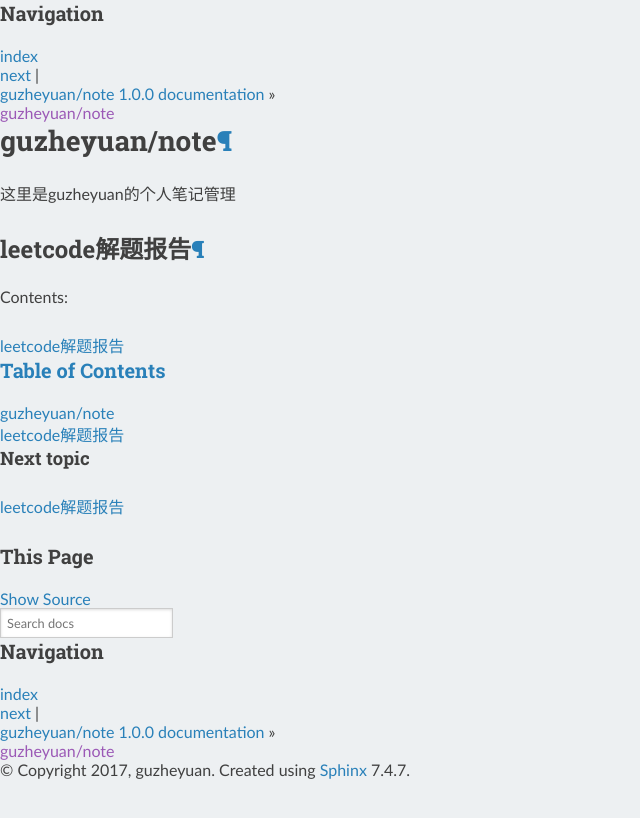
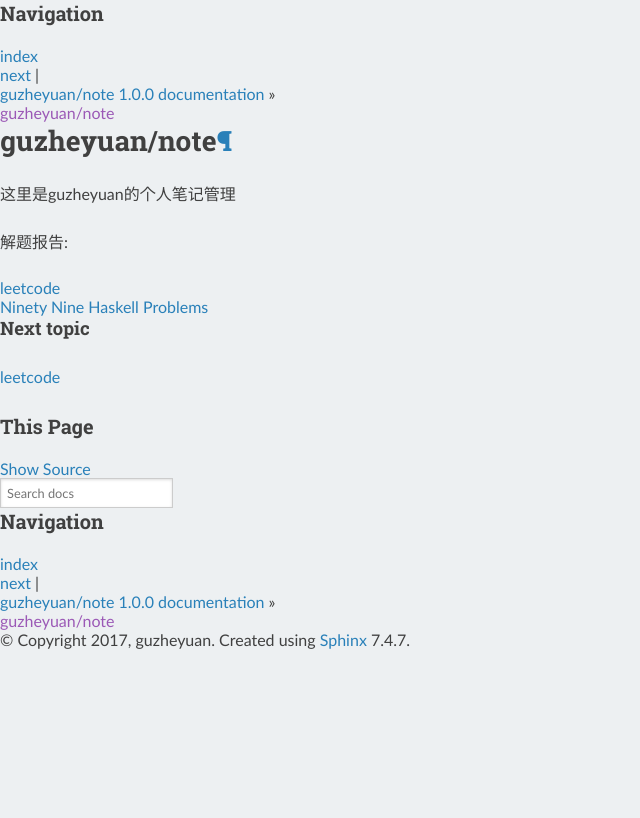
Before and after one commit to guzheyuan/note, a Sphinx documentation site: the page built from source/index.rst, in a window 1280 px wide. Shown: the top 818 px of the page, without its empty margins (0-640 px from the left). Built offline with Sphinx 7.4.7 and the Read the Docs theme 2.0.0, drawn with Linux system fonts in a browser that asks for light colours.

Commit message:
[source] update sth

```diff
--- a/source/index.rst
+++ b/source/index.rst
@@ -3,11 +3,9 @@ guzheyuan/note
 这里是guzheyuan的个人笔记管理
 
 
-leetcode解题报告
--------------------------------
-
 .. toctree::
    :maxdepth: 1
-   :caption: Contents:
+   :caption: 解题报告:
 
    leetcode/index.rst
+   ninety-nine-haskell-problems/index.rst
--- a/source/leetcode/index.rst
+++ b/source/leetcode/index.rst
@@ -1,9 +1,8 @@
-leetcode解题报告
+leetcode
 ==========================================
 
 .. toctree::
    :maxdepth: 1
-   :caption: Contents:
 
    1-two-sum
    2-add-two-numbers
```
Also changed, not shown: source/ninety-nine-haskell-problems/index.rst (added, +7 -0 lines).
